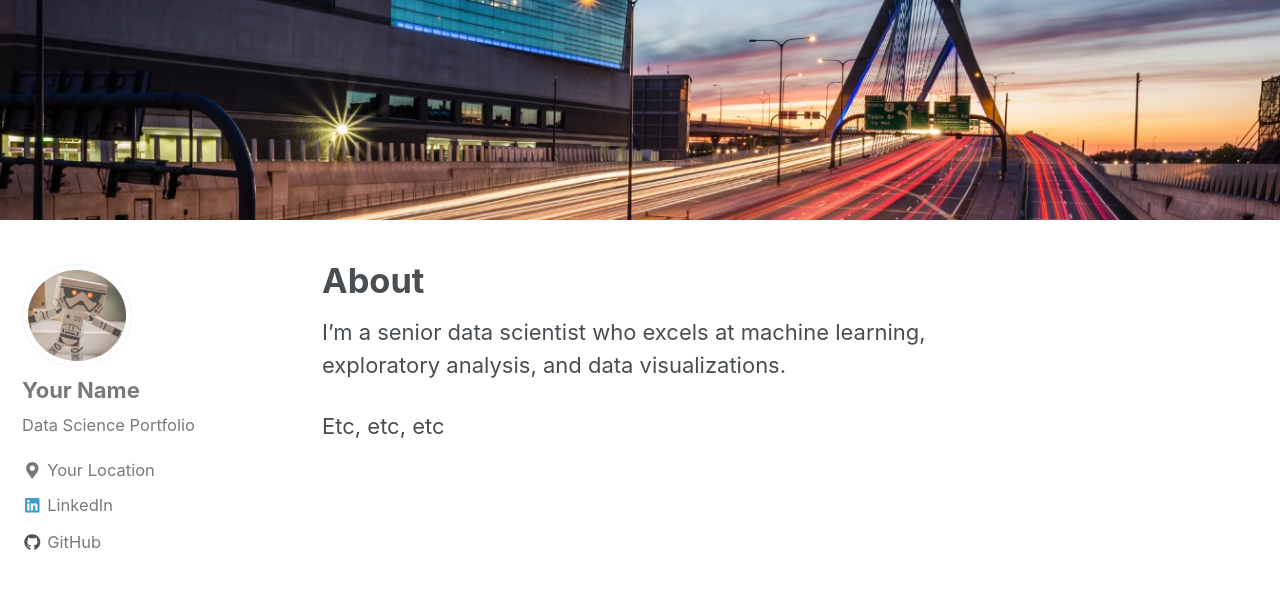
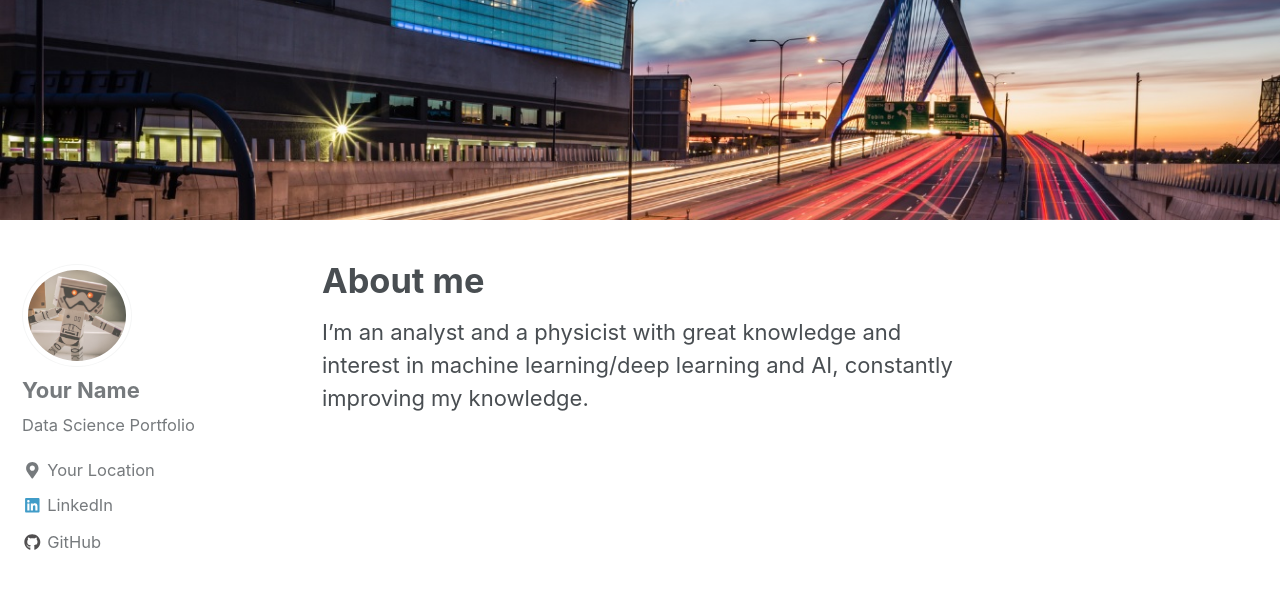
Before and after one commit to JordiRuspira/jordiruspira.github.io, a Jekyll site: the page built from _pages/about.md, in a window 1280 px wide and 900 px high, scrolled down 353 px. Shown: the top 589 px of the window. Built offline with Jekyll 4.4.1, drawn with Linux system fonts in a browser that asks for light colours; nearby versions of some CDN libraries.

Commit message:
Update about.md

```diff
--- a/_pages/about.md
+++ b/_pages/about.md
@@ -1,10 +1,8 @@
 ---
-title: "About"
+title: "About me"
 permalink: /about/
 header:
   image: "/images/zakim.jpg"
 ---
 
-I'm a senior data scientist who excels at machine learning, exploratory analysis, and data visualizations.
-
-Etc, etc, etc
+I'm an analyst and a physicist with great knowledge and interest in machine learning/deep learning and AI, constantly improving my knowledge.
```
